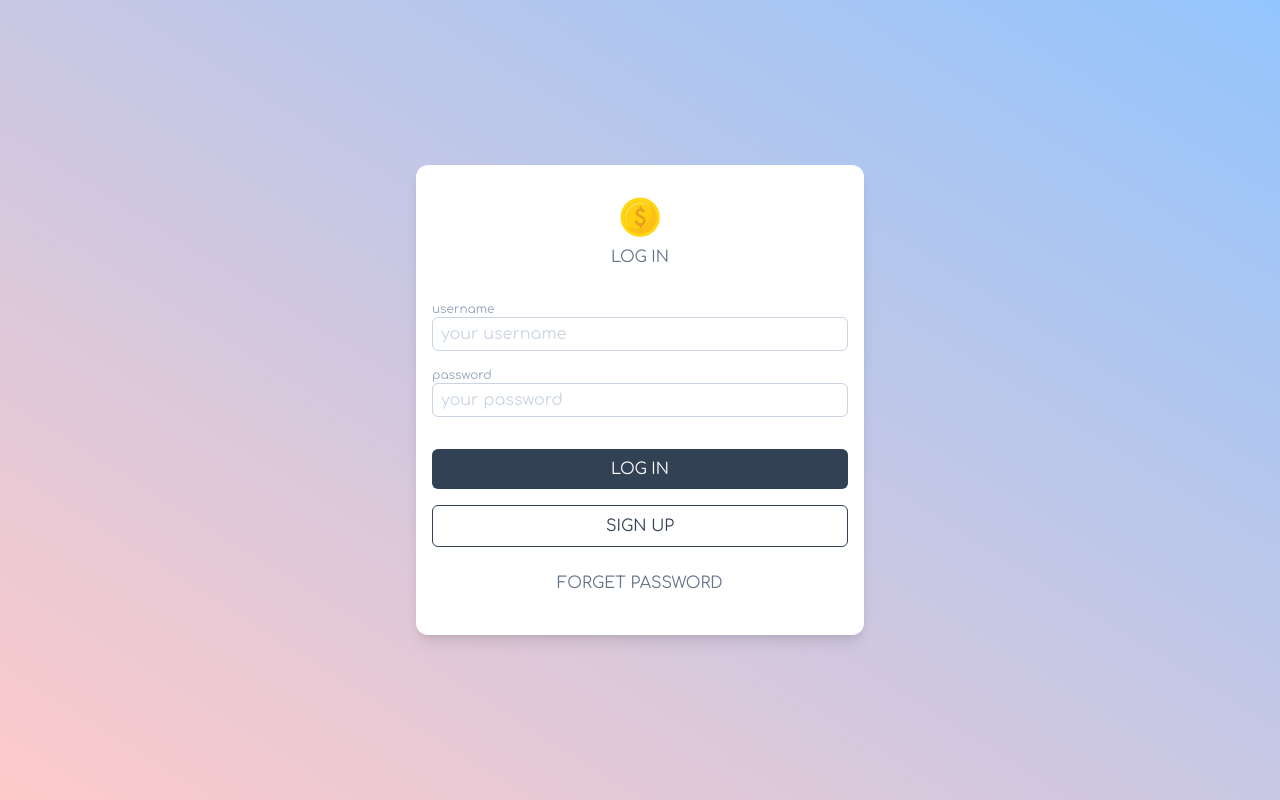
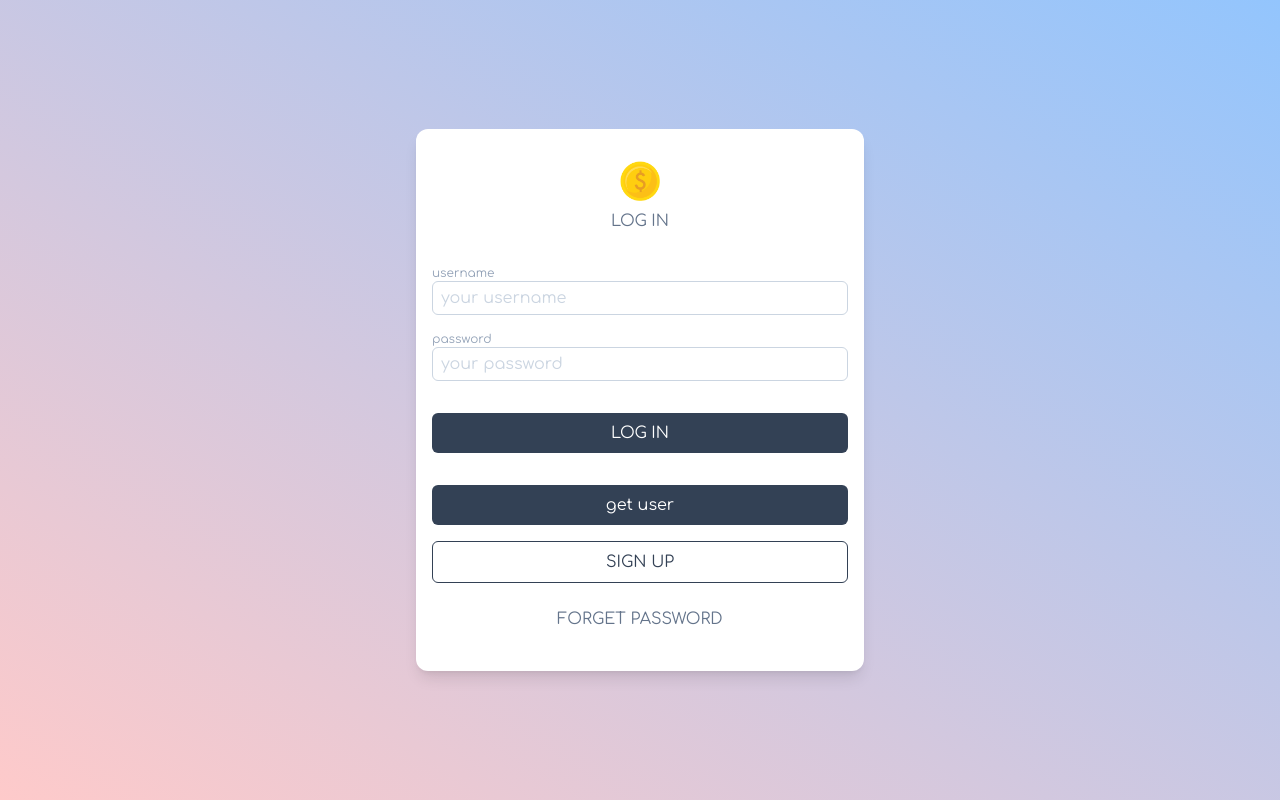
Before and after one commit to OmarShref/pmt, a React (Vite) app: page /login in a window 1280 px wide. Built offline with nearby package versions, Linux system fonts and the light colour scheme; no server answers.

Commit message:
connect to online backend

```diff
--- a/src/components/Home.tsx
+++ b/src/components/Home.tsx
@@ -16,7 +16,7 @@ export default function Home() {
     await axios({
       method: "get",
       withCredentials: true,
-      url: "http://localhost:7000/user",
+      url: "https://pmtbackend.onrender.com/user",
     })
       .then((res) => {
         console.log("get user from home : ", res.status);
@@ -34,7 +34,7 @@ export default function Home() {
     await axios({
       method: "get",
       withCredentials: true,
-      url: "http://localhost:7000/logout",
+      url: "https://pmtbackend.onrender.com/logout",
     })
       .then((res) => console.log("logout : ", res.status))
       .catch((err) => console.log(err.message));
--- a/src/components/Login.tsx
+++ b/src/components/Login.tsx
@@ -12,7 +12,7 @@ export default function Login() {
     await axios({
       method: "get",
       withCredentials: true,
-      url: "http://localhost:7000/user",
+      url: "https://pmtbackend.onrender.com/user",
     })
       .then((res) => {
         console.log("get user from login : ", res.status);
@@ -33,12 +33,12 @@ export default function Login() {
         password: loginPassword,
       },
       withCredentials: true,
-      url: "http://localhost:7000/login",
+      url: "https://pmtbackend.onrender.com/login",
     })
       .then((res) => {
         console.log("login : ", res.status);
         if (res.status === 204) {
-          alert("please, enter valid email & password");
+          alert("please, enter valid username & password");
         }
       })
       .catch((err) => console.log(err.message));
@@ -88,6 +88,12 @@ export default function Login() {
           >
             LOG IN
           </button>
+          <button
+            onClick={getUser}
+            className="mt-8 w-full cursor-pointer rounded-md bg-slate-700 py-2 text-center text-white transition active:scale-95 active:bg-slate-600"
+          >
+            get user
+          </button>
           <Link
             to="/register"
             className="mt-4 w-full rounded-md border-[1px] border-slate-700 py-2 text-center text-slate-700  transition active:scale-95"
--- a/src/components/Records.tsx
+++ b/src/components/Records.tsx
@@ -22,7 +22,7 @@ export default function Records() {
     axios({
       method: "get",
       withCredentials: true,
-      url: "http://localhost:7000/records/getall",
+      url: "https://pmtbackend.onrender.com/records/getall",
     })
       .then((res) => {
         if (res.status === 200) {
@@ -44,7 +44,7 @@ export default function Records() {
         description: description,
       },
       withCredentials: true,
-      url: "http://localhost:7000/records/putone",
+      url: "https://pmtbackend.onrender.com/records/putone",
     })
       .then((res) => {
         if (res.status === 201) {
@@ -68,7 +68,7 @@ export default function Records() {
           index: index,
         },
         withCredentials: true,
-        url: "http://localhost:7000/records/deleteone",
+        url: "https://pmtbackend.onrender.com/records/deleteone",
       })
         .then((res) => {
           if (res.status === 200) {
--- a/src/components/Register.tsx
+++ b/src/components/Register.tsx
@@ -17,7 +17,7 @@ export default function Register() {
         password: registerPassword,
       },
       withCredentials: true,
-      url: "http://localhost:7000/register",
+      url: "https://pmtbackend.onrender.com/register",
     })
       .then((res) => {
         console.log("register : ", res.status);
```
